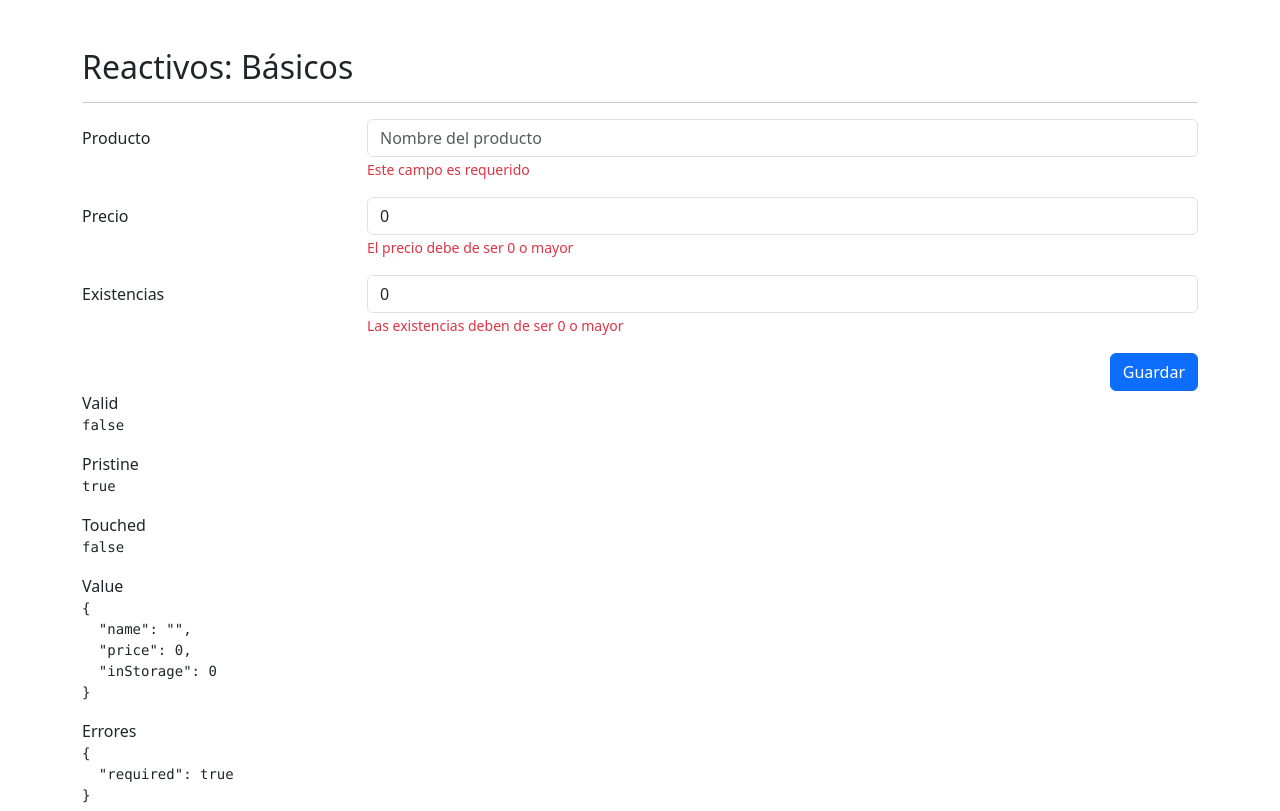
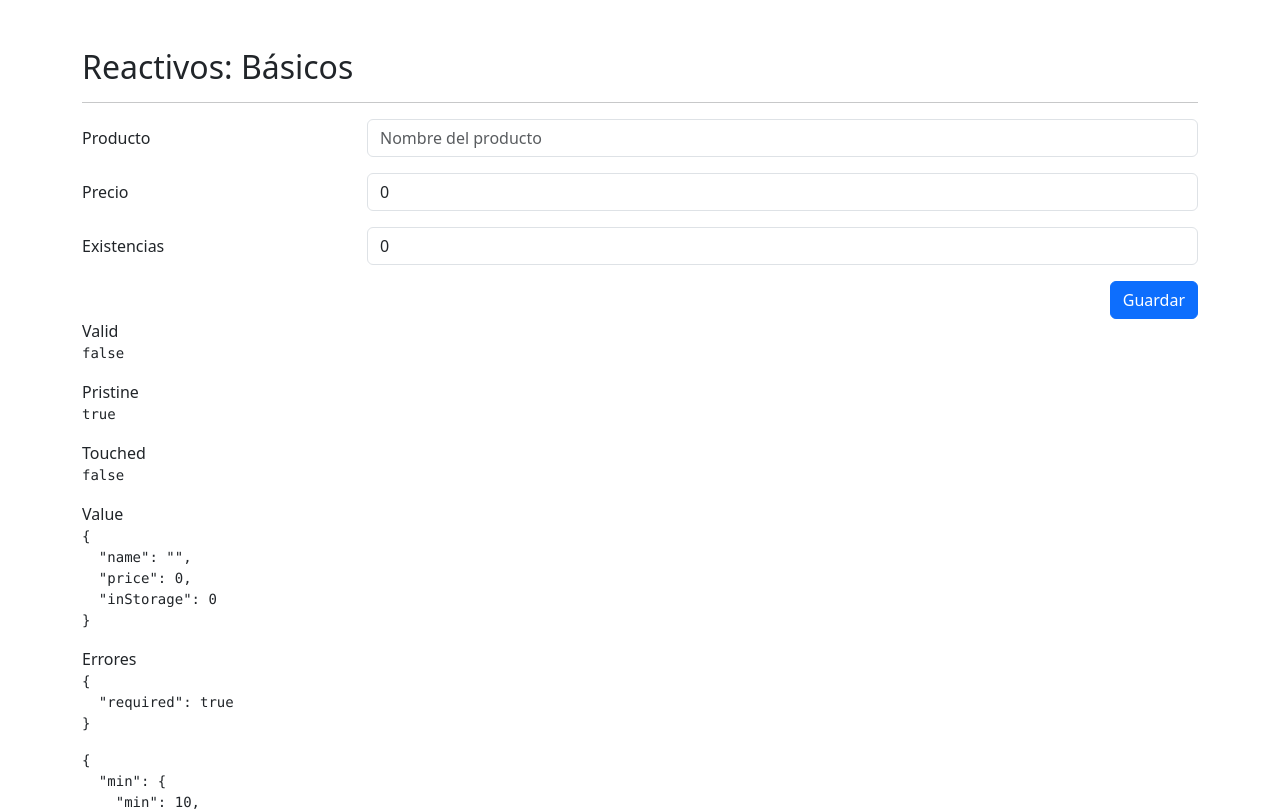
Before and after one commit to jesWeb/FormulariosReactivos-Angular, an Angular app: page /reactive/basic in a window 1280 px wide. Shown: the top 811 px of the page. Built offline with nearby package versions, Linux system fonts and the light colour scheme.

Commit message:
Reutilizacion de logica entre formularios form-utils.ts

```diff
--- a/src/app/reactive/pages/basic/basic.component.html
+++ b/src/app/reactive/pages/basic/basic.component.html
@@ -3,7 +3,7 @@
 
 <div class="row">
   <div class="col">
-    <form autocomplete="off" [formGroup]="myFomr">
+    <form autocomplete="off" [formGroup]="myFomr" (ngSubmit)="onSave()">
       <!-- Campo de producto -->
       <div class="mb-3 row">
         <label class="col-sm-3 col-form-label">Producto</label>
@@ -14,11 +14,11 @@
             placeholder="Nombre del producto"
             formControlName="name"
           />
-          @if (isValField('name')) {
+          @if ( formUtils.isValField(myFomr,'name')) {
 
           <span class="form-text text-danger">
             <!-- Debe de ser de 3 letras -->
-            {{getFieldError('name')}}
+            {{ formUtils.getFieldError(myFomr, "name") }}
           </span>
           }
         </div>
@@ -34,9 +34,11 @@
             placeholder="Precio del producto"
             formControlName="price"
           />
+          @if (formUtils.isValField(myFomr,'price')) {
           <span class="form-text text-danger">
-            El precio debe de ser 0 o mayor
+            {{ formUtils.getFieldError(myFomr, "price") }}
           </span>
+          }
         </div>
       </div>
 
@@ -51,9 +53,11 @@
             formControlName="inStorage"
           />
 
+          @if (formUtils.isValField(myFomr,'inStorage')) {
           <span class="form-text text-danger">
-            Las existencias deben de ser 0 o mayor
+            {{ formUtils.getFieldError(myFomr, "inStorage") }}
           </span>
+          }
         </div>
       </div>
 
@@ -83,13 +87,13 @@
     <pre>{{ myFomr.value | json }}</pre>
 
     <span>Errores</span>
-    <pre>{{ myFomr.controls['name'].errors | json }}</pre>
+    <pre>{{ myFomr.controls["name"].errors | json }}</pre>
     <pre>{{ myFomr.controls["price"].errors | json }}</pre>
 
     <span>Precio</span>
-    <pre>{{ myFomr.controls['price'].value | json }}</pre>
+    <pre>{{ myFomr.controls["price"].value | json }}</pre>
 
     <span>Producto</span>
-    <pre>{{ myFomr.controls['name'].value | json }}</pre>
+    <pre>{{ myFomr.controls["name"].value | json }}</pre>
   </div>
 </div>
--- a/src/app/reactive/pages/basic/basic.component.ts
+++ b/src/app/reactive/pages/basic/basic.component.ts
@@ -1,6 +1,7 @@
 import { JsonPipe } from '@angular/common';
 import { ChangeDetectionStrategy, Component, inject } from '@angular/core';
 import { FormBuilder, FormControl, FormGroup, ReactiveFormsModule, Validators } from '@angular/forms';
+import { FormUtils } from '../../../utils/form-utils';
 
 @Component({
   selector: 'app-basic',
@@ -20,7 +21,8 @@ export class BasicComponent {
   //forma recomendada
 
   private fb = inject(FormBuilder)
-
+  formUtils = FormUtils
+  //FORMULARIOS GRUPOS
   myFomr: FormGroup = this.fb.group({
     /**usa
      * validadore sincronos y validadores asyncronos , donde se tienen que meter dentro de un []
@@ -31,38 +33,56 @@ export class BasicComponent {
     inStorage: [0, [Validators.required, Validators.min(0)]]
   })
 
-  isValField(fieldName: string): boolean | null {
-    return !!this.myFomr.controls[fieldName].errors
+  //VALIDACION
+
+  // isValField(fieldName: string): boolean | null {
+  //   return (
+  //     this.myFomr.controls[fieldName].errors &&
+  //     this.myFomr.controls[fieldName].touched
+  //   )
+  // }
+
+
+  //errores
+  // getFieldError(fieldName: string): string | null {
+  //   if (!this.myFomr.controls[fieldName]) {
+  //     return null
+  //   }
+  //   const errors = this.myFomr.controls[fieldName].errors ?? {}
+  //   for (const key of Object.keys(errors)) {
+  //     switch (key) {
+  //       case 'required':
+  //         return 'Este campo es requerido'
+  //       case 'minlength':
+  //         return `Minimo de ${errors['minlength'].requiredLength} caracteres.`;
+  //       case 'min':
+  //         return `Minimo de ${errors['mih'].min}`;
+  //     }
+  //   }
+  //   return null
+  // }
+
+  onSave() {
+    //tocar todos los elementos del formulario
+
+    if (this.myFomr.invalid) {
+      this.myFomr.markAllAsTouched()
+      return
+    }
+
+    console.log('====================================');
+    console.log(this.myFomr.value);
+    console.log('====================================');
+
+    //resetar form
+    this.myFomr.reset({
+      //valores por defecto
+      price: 0,
+      inStorage: 0
+    })
+
+
   }
 
 
-  //
-  getFieldError(fieldName: string): string | null {
-    if (!this.myFomr.controls[fieldName]) {
-      return null
-    }
-
-    const errors = this.myFomr.controls[fieldName].errors ?? {}
-
-
-    for (const key of Object.keys(errors)) {
-      switch (key) {
-        case 'required':
-          return 'Este campo es requerido'
-
-        case 'minlength':
-          return `Minimo de ${errors['minlength'].requiredLength} caracteres.`;
-
-        case 'min':
-          return `Minimo de ${errors['mih'].min}`;
-
-
-      }
-    }
-    return null
-  }
-
-
-
-
 }
--- /dev/null
+++ b/src/app/utils/form-utils.ts
@@ -0,0 +1,33 @@
+import { FormGroup } from "@angular/forms";
+
+export class FormUtils {
+
+
+  static isValField(form: FormGroup, fieldName: string): boolean | null {
+    return (
+      form.controls[fieldName].errors &&
+      form.controls[fieldName].touched
+    )
+
+  }
+
+
+  static getFieldError(errorF: FormGroup, fieldName: string): string | null {
+    if (!errorF.controls[fieldName]) {
+      return null
+    }
+      const errors = errorF.controls[fieldName].errors ?? {}
+    for (const key of Object.keys(errors)) {
+      switch (key) {
+        case 'required':
+          return 'Este campo es requerido'
+        case 'minlength':
+          return `valor minimo ${errors['minlength'].requiredLength} caracteres.`;
+        case 'min':
+          return `Minimo de ${errors['min'].min}`;
+      }
+    }
+    return null
+  }
+
+}
```
